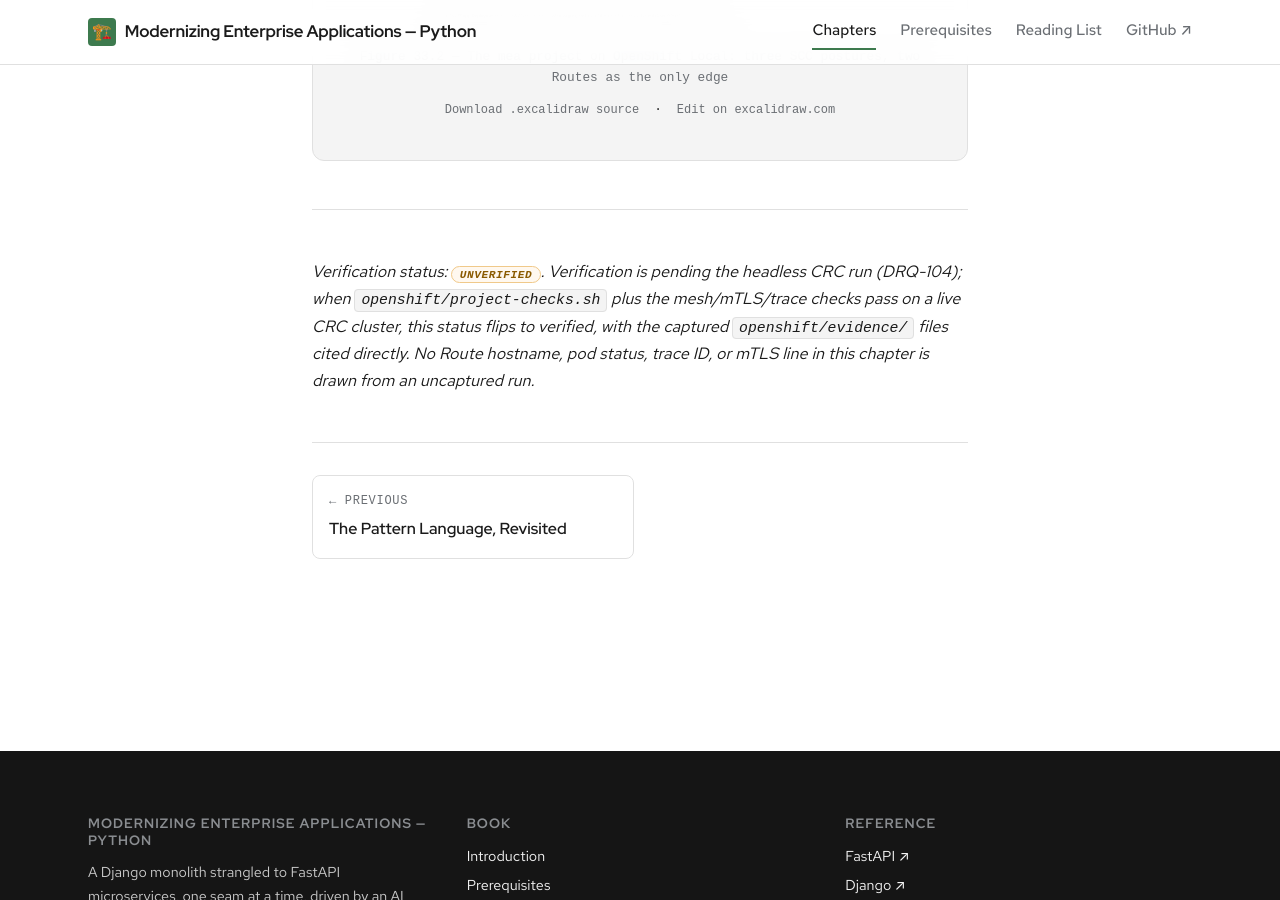
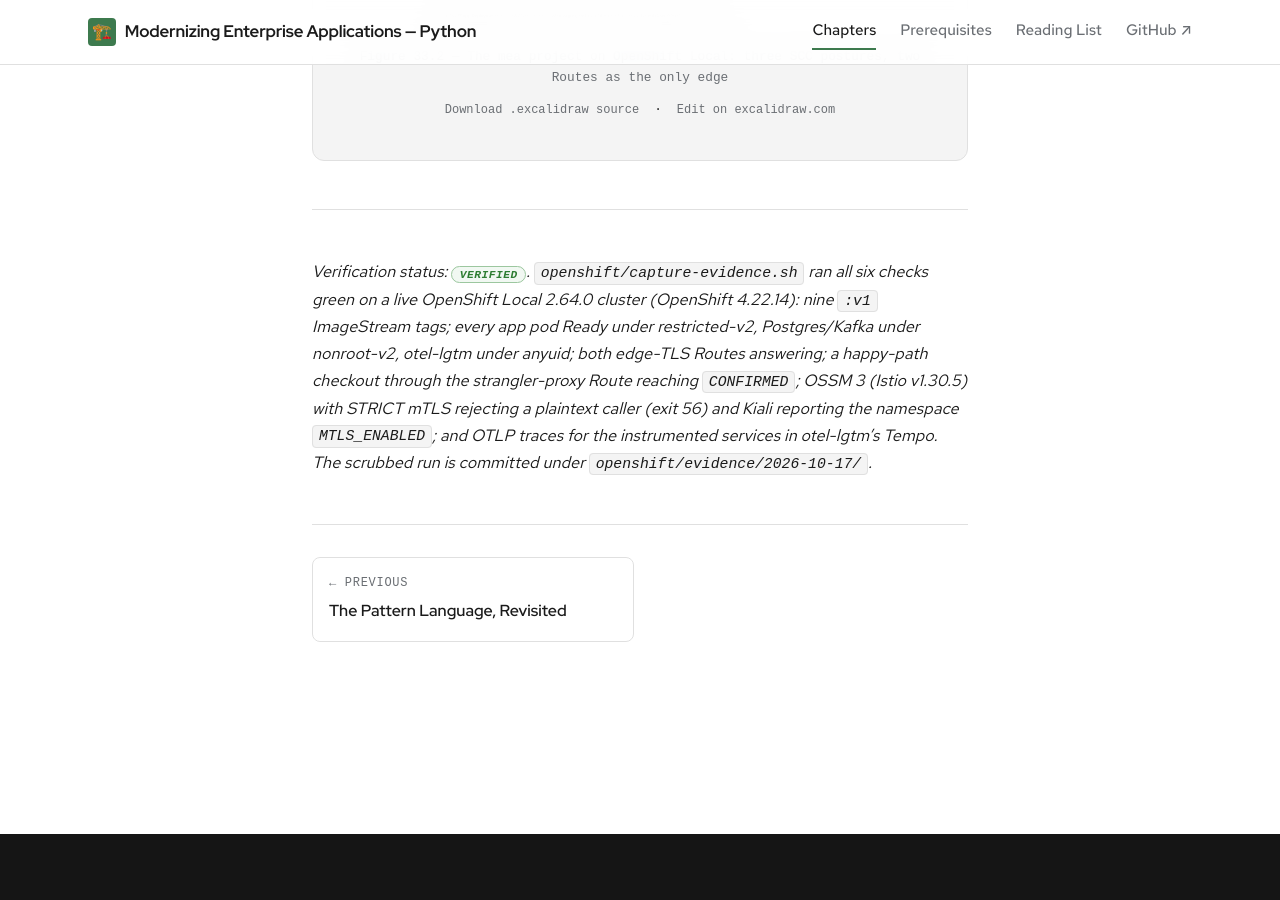
Before and after one commit to patterncatalyst/modernizing-enterprise-applications-python, a Jekyll site: the page built from _docs/33-appendix-openshift.md, in a window 1280 px wide and 900 px high, scrolled down 12352 px. Built offline with Jekyll 4.4.1, drawn with Linux system fonts in a browser that asks for light colours; some web fonts are replaced.

Commit message:
feat(r11): ch.33 verified-live on CRC — commit evidence, flip footer; fix 6 openshift/ script portability defects found on the live run

```diff
--- a/_docs/33-appendix-openshift.md
+++ b/_docs/33-appendix-openshift.md
@@ -415,9 +415,12 @@ crc start; eval "$(crc oc-env)"
 
 ---
 
-*Verification status: <span class="status status--unverified">unverified</span>.
-Verification is pending the headless CRC run (DRQ-104); when
-`openshift/project-checks.sh` plus the mesh/mTLS/trace checks pass on a
-live CRC cluster, this status flips to verified, with the captured
-`openshift/evidence/` files cited directly. No Route hostname, pod status,
-trace ID, or mTLS line in this chapter is drawn from an uncaptured run.*
+*Verification status: <span class="status status--verified">verified</span>.
+`openshift/capture-evidence.sh` ran all six checks green on a live OpenShift
+Local 2.64.0 cluster (OpenShift 4.22.14): nine `:v1` ImageStream tags; every
+app pod Ready under restricted-v2, Postgres/Kafka under nonroot-v2, otel-lgtm
+under anyuid; both edge-TLS Routes answering; a happy-path checkout through the
+strangler-proxy Route reaching `CONFIRMED`; OSSM 3 (Istio v1.30.5) with STRICT
+mTLS rejecting a plaintext caller (exit 56) and Kiali reporting the namespace
+`MTLS_ENABLED`; and OTLP traces for the instrumented services in otel-lgtm's
+Tempo. The scrubbed run is committed under `openshift/evidence/2026-10-17/`.*
--- /dev/null
+++ b/openshift/evidence/2026-10-17/03-routes.txt
@@ -0,0 +1,2 @@
+GET https://strangler-proxy-mea.apps-crc.testing/ -> 404
+GET https://graphql-gateway-mea.apps-crc.testing/ -> 404
```
Also changed, not shown: _plans/decisions.md (+1 -1 lines), _plans/reconciliation.md (+29 -8 lines), openshift/evidence/2026-10-17/01-cluster-images.txt (added, +14 -0 lines), openshift/evidence/2026-10-17/02-pods.txt (added, +13 -0 lines), openshift/evidence/2026-10-17/04-checkout.txt (added, +7 -0 lines), openshift/evidence/2026-10-17/11-mesh.txt (added, +28 -0 lines), openshift/evidence/2026-10-17/12-tracing.txt (added, +18 -0 lines), 6 other files.
